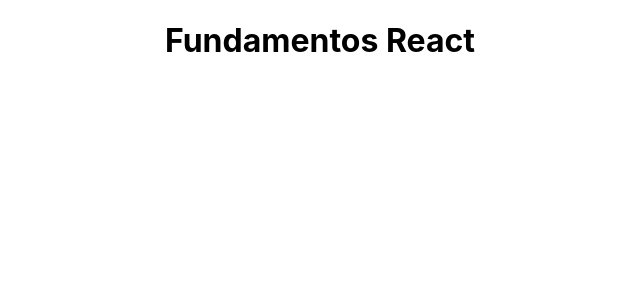
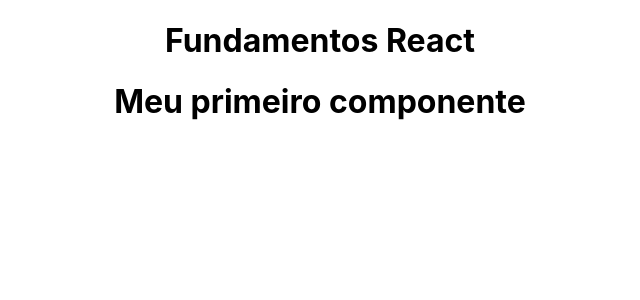
Before and after one commit to fernandesgustavo/curso_react, a React (Create React App) app in the folder 2_FUNDAMENTOS/fundamentos/: page / in a window 1280 px wide. Shown: the top 300 px of the page, without its empty margins (320-960 px from the left). Built offline with nearby package versions, Linux system fonts and the light colour scheme.

Commit message:
Seção 2 - Aula 23 - Importação de componentes

```diff
--- a/2_FUNDAMENTOS/fundamentos/src/App.js
+++ b/2_FUNDAMENTOS/fundamentos/src/App.js
@@ -1,9 +1,14 @@
+// components
+import FirstComponent from "./components/FirstComponent"
+
+// styles / CSS
 import "./App.css";
 
 function App() {
   return (
     <div className="App">
       <h1>Fundamentos React</h1>
+      <FirstComponent />
     </div>
   );
 }
```
